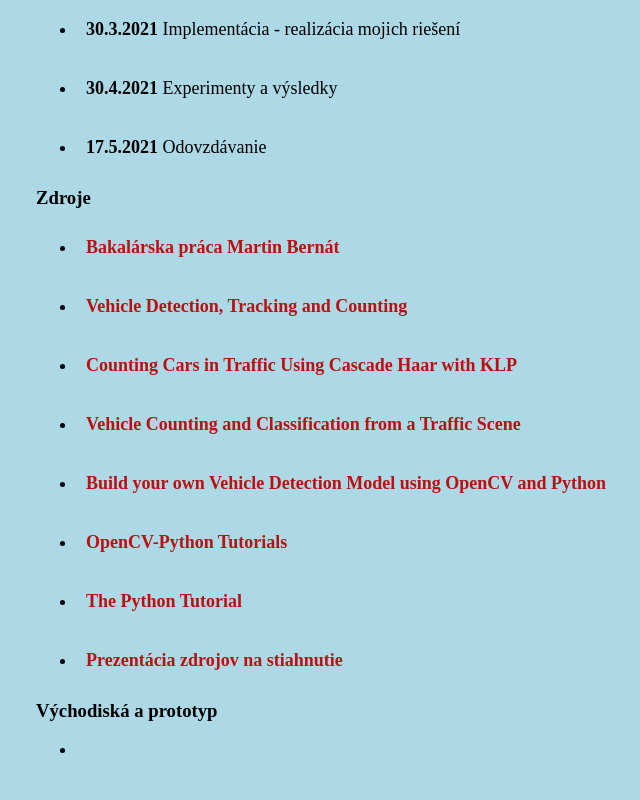
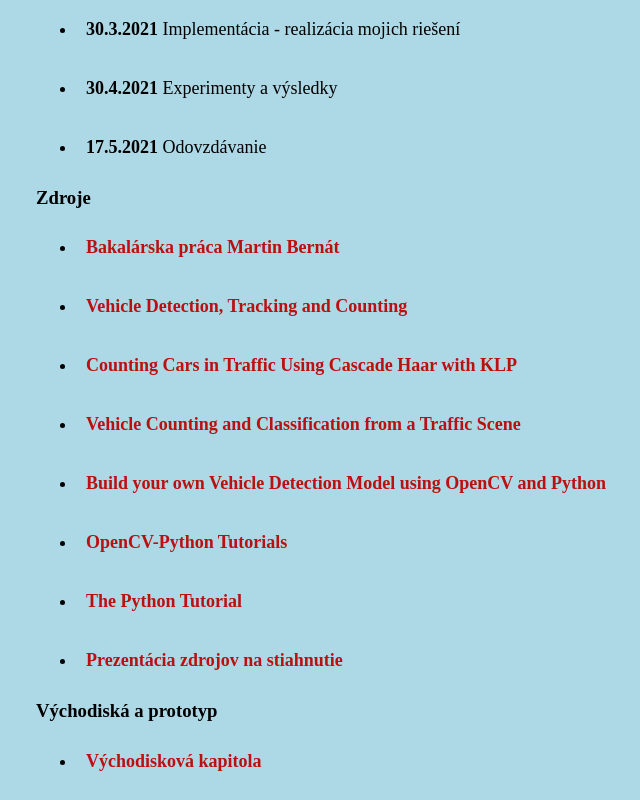
Before and after one commit to Villiss/Bakalarska-praca, a plain HTML site: page index.html in a window 1280 px wide. Shown: the part 1060-1860 px from the top of the page, without its empty margins (284-924 px from the left). Before the commit the page ends 1835 px from the top, so only its background shows below. Drawn offline with Linux system fonts and the light colour scheme.

Commit message:
pridana vychodiskova kapitola

```diff
--- a/index.html
+++ b/index.html
@@ -116,7 +116,7 @@
             </h3>
             <ul>
                 <li>
-
+                    <p><a href="Východisková kapitola BP.pdf">Východisková kapitola</a></p>
                 </li>
             </ul>
         </div>
```
Also changed, not shown: 1 other file.
